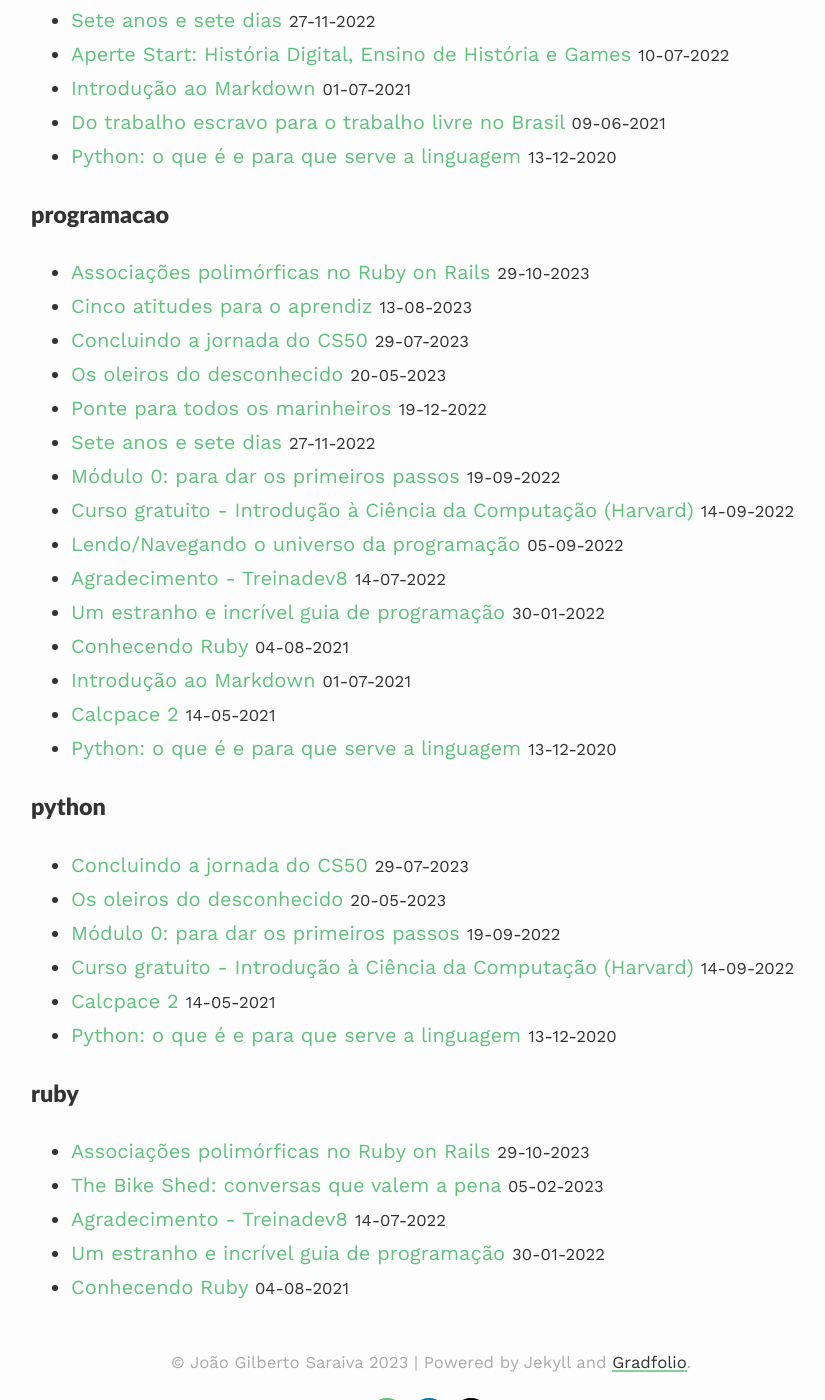
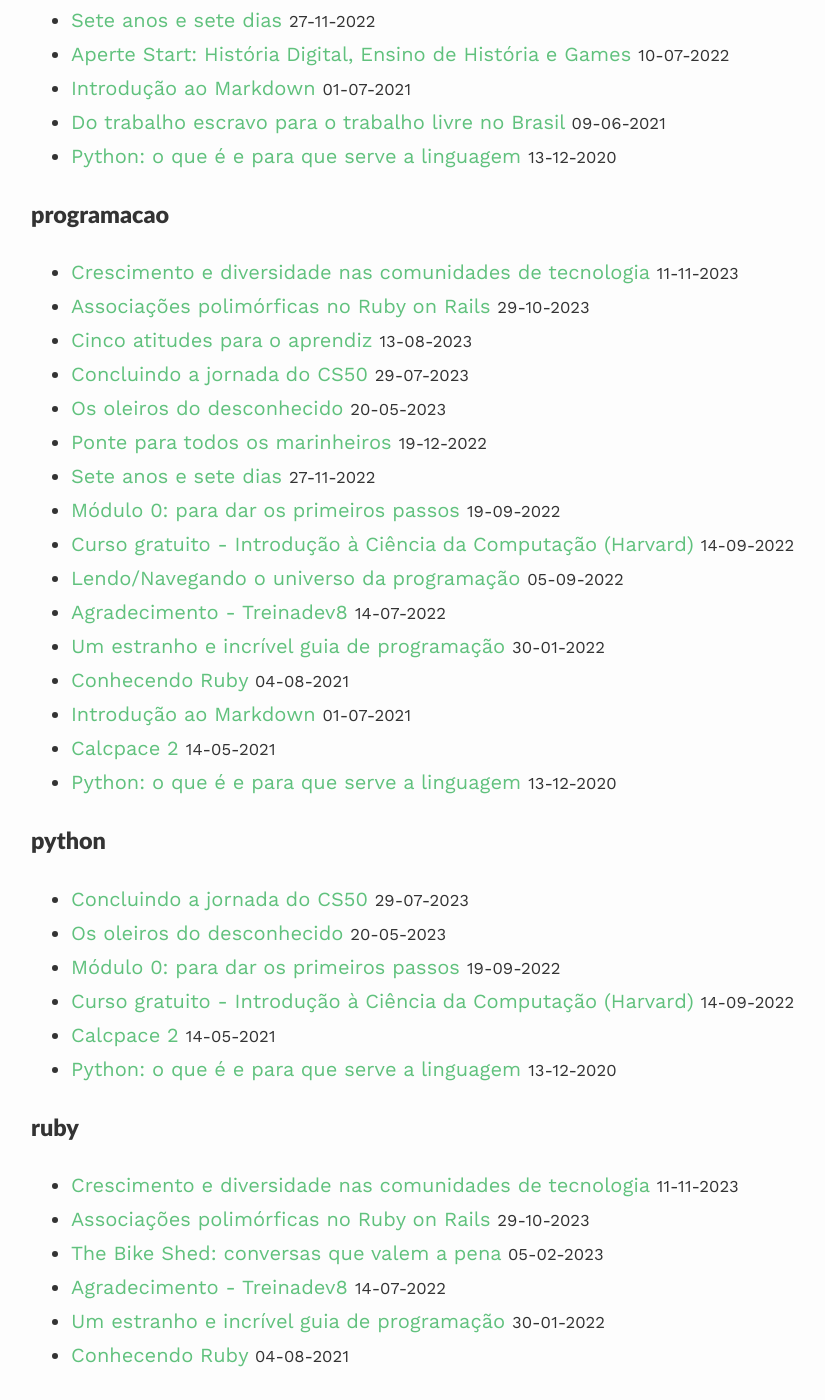
Before and after one commit to 0jonjo/0jonjo.github.io, a Jekyll site: the page built from tags.html, in a window 1280 px wide and 1400 px high, scrolled down 751 px. Shown: the whole window, without its empty margins (209-1034 px from the left). Built offline with Jekyll 4.4.1, drawn with Linux system fonts in a browser that asks for light colours; nearby versions of some CDN libraries; some of the changed lines change nothing that is shown.

Commit message:
post: comunidades

```diff
--- /dev/null
+++ b/_posts/2023-11-11-comunidades.md
@@ -0,0 +1,28 @@
+---
+layout: post
+title: "Crescimento e diversidade nas comunidades de tecnologia"
+description: Para uma expansão acolhedora das comunidades
+tags: ruby programacao comunidade comunidades
+categories: misc
+youtubeId:
+image: https://live.staticflickr.com/4103/5027240951_2f16abde86_b.jpg
+---
+
+Seja nos pequenos ou grandes eventos, é muito bom ver as comunidades de tecnologia a todo vapor. Encontrar  pessoas que conheço palestrando, assistindo e debatendo é bem legal, mas é melhor ainda ver novas pessoas - estudantes, profissionais migrando de área, ativistas e curiosos - participando. É certo que sem o fator N, uma quantidade mínima de pessoas interessadas em um tema específico, os grupos desaparecem. Só que o ponto aqui é outro, com novos atores as comunidades crescem não apenas em número, como também em vivacidade.
+
+Nos eventos é perceptível que cada vez menos as comunidades de tecnologia como pequenos mundos à parte, e mais organismos dentro de um ecossistema. Um exemplo é a simbiose, cada vez mais comum, com empresas e instituições de ensino na realização de encontros, meetups, [coding dojos](https://www.devmedia.com.br/o-que-e-o-coding-dojo/30517), etc. Gurus do mundo digital já afirmaram que, em um futuro próximo, todas as empresas, independentemente do setor, serão empresas de tecnologia. Não sei se é para tanto, mas é certo que eventos como a pandemia de coronavírus aceleraram a [transformação digital das sociedades](https://www.gov.br/mcti/pt-br/acompanhe-o-mcti/transformacaodigital) e a participação [cada vez mais maior da TI no PIB global](https://news.un.org/pt/story/2021/02/1742692). Há um fluxo considerável de trabalhadores - a [minha história pessoal]({% post_url 2022-11-27-sete-anos %}) é um exemplo - que estão migrando para o campo da tecnologia.
+
+Essa injeção de dinheiro e exposição na mídia foi acompanhada também - nem sempre no mesmo passo - pelo interesse dos governos. A expansão do número de vagas e da interiorização de cursos técnicos e superiores na área é um exemplo de política pública que se reflete no crescimento das comunidades de tecnologia. E quando digo expansão, não estou falando apenas do aumento do número de pessoas que participam das comunidades. São novos temas e nichos, como games, participação feminina, tecnologias de assistência e outros. O caldeirão das ideias é enriquecido com a diversidade de pontos de vista e experiências. Essa diversidade proporciona novas aplicações, novos olhares para velhos paradigmas e conexões surpreendentes entre saberes e campos distintos.
+
+Já tive a oportunidade de participar de comitês e grupos de institutos e órgãos públicos que trabalham com temas relacionados a tecnologia e inclusão. Um diagnóstico claro nesses espaços é visível a olhos nu em eventos: as comunidades de tecnologia são bem mais brancas, masculinas e elitizadas que a sociedade como um todo. E quando você observa o quadro funcional das empresas - em que o corte social e de idade se eleva - a discrepância é ainda mais aguda. As razões dessa desigualdade são complexas e há iniciativas variadas para mudar essa situação, como a criação de vagas afirmativas e o surgimento de comunidades voltadas para grupos específicos, abaixo listo algumas deles. É certo que, à medida que as comunidades de tecnologia se expandem, elas também se tornam mais diversas. Uma transformação que deve ser celebrada, incentivada e defendida por todos que acreditam em um mundo mais inclusivo e não segregado por barreiras como raça, etnia, deficiência e gênero.
+
+Para que a inclusão não seja apenas um discurso vazio, temos que agir para melhorar a qualidade das comunidades que participamos. Não basta as pessoas serem bem-vindas, é preciso construirmos um ambiente acolhedor e inclusivo para todos, inclusive para iniciantes. Um espaço acolhedor e aberto ao debate e aprendizado é essencial para a saúde da comunidade. No livro ["O universo da programação"](https://www.casadocodigo.com.br/products/livro-universo-programacao), o William Oliveira destina capítulo especifico para as comunidades de programação explicando o que é, como aproveitá-las e construir um ambiente de acolhimento e respeito. Por fim, vou destacar dois textos pequenos do William sobre o tema que dão o tom do que tem no livro. O primeiro se chama ["Não desanime das comunidades de programação"](https://woliveiras.com.br/posts/nao-desanime-comunidades-programacao/) e o segundo [Não seja um(a) babaca de comunidade](https://woliveiras.com.br/posts/n%C3%A3o-seja-um-a-babaca-de-comunidade/).
+
+Algumas iniciativas legais relacionadas a diversidade no mundo da tecnologia:
+- [AfroPython](https://afropython.org/)
+- [PerifaCode](https://perifacode.com/)
+- [WomakersCode](https://womakerscode.org/)
+- [Woman Techmakers Brasil](https://gxgbrasil.github.io/wtmbr/)
+
+<img src="https://live.staticflickr.com/4103/5027240951_2f16abde86_b.jpg" width="350">
+>Imagem: [Communication - ArtPrize 2010](https://openverse.org/image/02315cdd-988a-4086-aae5-73708fee70fe). Fonte: [Open Verse, Creative Commons 2.0](https://openverse.org/)
--- a/tags.html
+++ b/tags.html
@@ -2,7 +2,7 @@
 layout: default
 ---
 
-{% assign sorted_tags = (site.tags | sort:0) %}
+{% assign sorted_tags = site.tags | sort %}
 {% for tag in sorted_tags %}
   {% if tag[1].size > 3 %}
     <h3>{{ tag[0] }}</h3>
```
